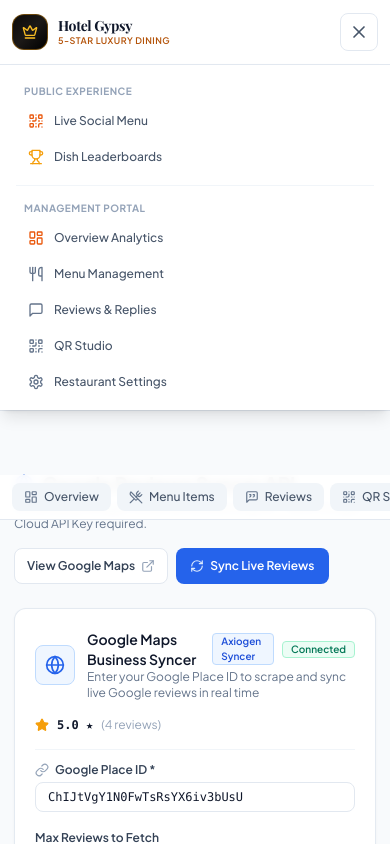
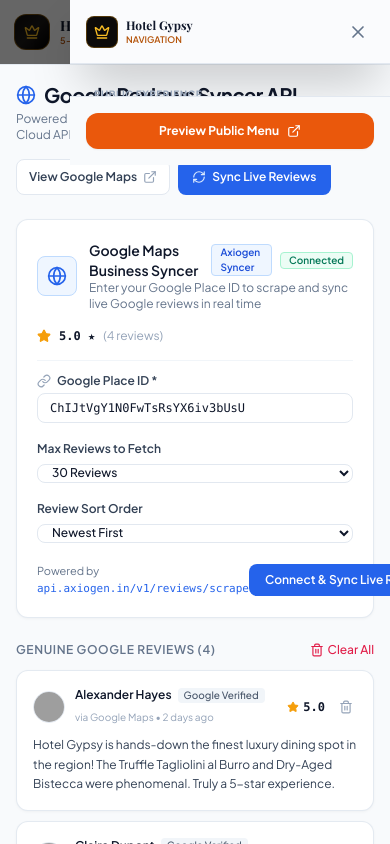
Before and after one commit to axiogenai/menuverse, a Next.js app: page /dashboard/google-reviews in a window 390 px wide. Both pictures are taken after a click on the button 359 px from the left and 32 px from the top of the page. Shown: the top 844 px of the page. Built offline with nearby package versions, Linux system fonts and the light colour scheme; grey boxes are pictures that could not be loaded.

Commit message:
fix(mobile): use fixed slide-over drawer overlay, remove duplicate nav, and strictly sort latest reviews at top

```diff
--- a/src/app/dashboard/layout.tsx
+++ b/src/app/dashboard/layout.tsx
@@ -1,6 +1,5 @@
 import React from "react";
 import { DashboardSidebar } from "@/components/dashboard/Sidebar";
-import { MobileDashboardNav } from "@/components/dashboard/MobileDashboardNav";
 
 export default function DashboardLayout({
   children,
@@ -11,8 +10,7 @@
     <div className="flex min-h-screen bg-slate-50 text-slate-900">
       <DashboardSidebar />
       <div className="flex-1 flex flex-col overflow-x-hidden min-w-0">
-        <MobileDashboardNav />
-        <main className="flex-1 p-3.5 sm:p-6 lg:p-8 max-w-7xl w-full mx-auto space-y-6">
+        <main className="flex-1 p-4 sm:p-6 lg:p-8 max-w-7xl w-full mx-auto space-y-6">
           {children}
         </main>
       </div>
--- a/src/components/dashboard/MobileDashboardNav.tsx
+++ /dev/null
@@ -1,55 +0,0 @@
-"use client";
-
-import React from "react";
-import Link from "next/link";
-import { usePathname } from "next/navigation";
-import {
-  LayoutDashboard,
-  UtensilsCrossed,
-  MessageSquareQuote,
-  QrCode,
-  Globe,
-  Cpu,
-  Users,
-  Settings
-} from "lucide-react";
-import { cn } from "@/lib/utils";
-
-export function MobileDashboardNav() {
-  const pathname = usePathname();
-
-  const navItems = [
-    { name: "Overview", href: "/dashboard", icon: LayoutDashboard },
-    { name: "Menu Items", href: "/dashboard/menu", icon: UtensilsCrossed },
-    { name: "Reviews", href: "/dashboard/reviews", icon: MessageSquareQuote },
-    { name: "QR Studio", href: "/dashboard/qr-code", icon: QrCode },
-    { name: "Google Sync", href: "/dashboard/google-reviews", icon: Globe },
-    { name: "AI Insights", href: "/dashboard/ai-insights", icon: Cpu },
-    { name: "Staff", href: "/dashboard/staff", icon: Users },
-    { name: "Settings", href: "/dashboard/settings", icon: Settings },
-  ];
-
-  return (
-    <div className="md:hidden sticky top-16 z-30 bg-white/95 backdrop-blur-sm border-b border-slate-200 px-3 py-2 flex items-center gap-1.5 overflow-x-auto scrollbar-none select-none">
-      {navItems.map((item) => {
-        const Icon = item.icon;
-        const isActive = pathname === item.href;
-        return (
-          <Link
-            key={item.href}
-            href={item.href}
-            className={cn(
-              "flex items-center gap-1.5 px-3 py-1.5 rounded-lg text-xs whitespace-nowrap transition-colors shrink-0",
-              isActive
-                ? "bg-slate-900 text-white font-semibold shadow-xs"
-                : "bg-slate-100 text-slate-600 hover:bg-slate-200 hover:text-slate-900 font-medium"
-            )}
-          >
-            <Icon className={cn("w-3.5 h-3.5", isActive ? "text-orange-400" : "text-slate-500")} />
-            <span>{item.name}</span>
-          </Link>
-        );
-      })}
-    </div>
-  );
-}
--- a/src/components/shared/Navbar.tsx
+++ b/src/components/shared/Navbar.tsx
@@ -5,17 +5,19 @@
 import { usePathname } from "next/navigation";
 import {
   QrCode,
-  Utensils,
+  UtensilsCrossed,
   LayoutDashboard,
   Trophy,
   ExternalLink,
   Menu,
   X,
-  Store,
-  Sparkles,
-  MessageSquare,
+  MessageSquareQuote,
   Settings,
-  Crown
+  Crown,
+  Globe,
+  Cpu,
+  Users,
+  ChevronRight
 } from "lucide-react";
 import { cn } from "@/lib/utils";
 import { menuVerseStore } from "@/lib/seed-data";
@@ -41,13 +43,36 @@
     setMobileMenuOpen(false);
   }, [pathname]);
 
+  // Lock body scroll when mobile menu is open
+  useEffect(() => {
+    if (mobileMenuOpen) {
+      document.body.style.overflow = "hidden";
+    } else {
+      document.body.style.overflow = "";
+    }
+    return () => {
+      document.body.style.overflow = "";
+    };
+  }, [mobileMenuOpen]);
+
   const isPublicMenu = pathname.startsWith("/r/");
   const isDashboard = pathname.startsWith("/dashboard");
-  const venueSlug = restaurant?.slug || "gusto-trattoria";
+  const venueSlug = restaurant?.slug || "hotel-gypsy";
+
+  const managementNav = [
+    { name: "Overview Analytics", href: "/dashboard", icon: LayoutDashboard },
+    { name: "Menu Studio & Dishes", href: "/dashboard/menu", icon: UtensilsCrossed },
+    { name: "Reviews & Replies", href: "/dashboard/reviews", icon: MessageSquareQuote },
+    { name: "Branded QR Studio", href: "/dashboard/qr-code", icon: QrCode },
+    { name: "Google Reviews Sync", href: "/dashboard/google-reviews", icon: Globe },
+    { name: "AI Sentiment Insights", href: "/dashboard/ai-insights", icon: Cpu },
+    { name: "Staff & Permissions", href: "/dashboard/staff", icon: Users },
+    { name: "Restaurant Settings", href: "/dashboard/settings", icon: Settings },
+  ];
 
   return (
-    <header className="sticky top-0 z-50 w-full border-b border-slate-200 bg-white/95 backdrop-blur-sm">
-      <div className="w-full max-w-7xl mx-auto flex h-16 items-center justify-between px-3 sm:px-6 lg:px-8">
+    <header className="sticky top-0 z-40 w-full border-b border-slate-200/90 bg-white/95 backdrop-blur-md">
+      <div className="w-full max-w-7xl mx-auto flex h-16 items-center justify-between px-3.5 sm:px-6 lg:px-8">
         {/* Brand - Hotel Gypsy */}
         <Link href={`/r/${venueSlug}`} className="flex items-center gap-2.5 group">
           <div className="flex h-9 w-9 items-center justify-center rounded-xl bg-gradient-to-br from-stone-950 via-stone-900 to-black text-amber-300 border border-amber-500/40 shadow-xs group-hover:border-amber-400 transition-all">
@@ -64,11 +89,11 @@
         </Link>
 
         {/* Desktop Center Nav */}
-        <nav className="hidden md:flex items-center gap-1 bg-slate-100 p-1 rounded-lg border border-slate-200">
+        <nav className="hidden md:flex items-center gap-1 bg-slate-100 p-1 rounded-xl border border-slate-200">
           <Link
             href={`/r/${venueSlug}`}
             className={cn(
-              "flex items-center gap-1.5 px-3 py-1 rounded-md text-xs font-medium transition-colors",
+              "flex items-center gap-1.5 px-3 py-1.5 rounded-lg text-xs font-medium transition-colors",
               isPublicMenu && !pathname.includes("/leaderboards")
                 ? "bg-white text-slate-900 shadow-xs font-semibold"
                 : "text-slate-600 hover:text-slate-900 hover:bg-white/60"
@@ -80,7 +105,7 @@
           <Link
             href={`/r/${venueSlug}/leaderboards`}
             className={cn(
-              "flex items-center gap-1.5 px-3 py-1 rounded-md text-xs font-medium transition-colors",
+              "flex items-center gap-1.5 px-3 py-1.5 rounded-lg text-xs font-medium transition-colors",
               pathname.includes("/leaderboards")
                 ? "bg-white text-slate-900 shadow-xs font-semibold"
                 : "text-slate-600 hover:text-slate-900 hover:bg-white/60"
@@ -92,14 +117,14 @@
           <Link
             href="/dashboard"
             className={cn(
-              "flex items-center gap-1.5 px-3 py-1 rounded-md text-xs font-medium transition-colors",
+              "flex items-center gap-1.5 px-3 py-1.5 rounded-lg text-xs font-medium transition-colors",
               isDashboard
                 ? "bg-white text-slate-900 shadow-xs font-semibold"
                 : "text-slate-600 hover:text-slate-900 hover:bg-white/60"
             )}
           >
             <LayoutDashboard className="w-3.5 h-3.5 text-orange-600" />
-            <span>Dashboard</span>
+            <span>Owner Dashboard</span>
           </Link>
         </nav>
 
@@ -108,9 +133,9 @@
           {!isDashboard && (
             <Link
               href="/dashboard"
-              className="hidden sm:flex items-center gap-1.5 px-3 py-1.5 rounded-lg bg-slate-900 hover:bg-slate-800 text-white text-xs font-semibold shadow-xs transition-colors"
+              className="hidden sm:flex items-center gap-1.5 px-3.5 py-2 rounded-xl bg-slate-900 hover:bg-slate-800 text-white text-xs font-semibold shadow-xs transition-all active:scale-95"
             >
-              <LayoutDashboard className="w-3.5 h-3.5" />
+              <LayoutDashboard className="w-3.5 h-3.5 text-amber-300" />
               <span>Owner Portal</span>
             </Link>
           )}
@@ -119,111 +144,134 @@
           <button
             type="button"
             onClick={() => setMobileMenuOpen(!mobileMenuOpen)}
-            className="md:hidden p-2 rounded-lg text-slate-600 hover:text-slate-900 hover:bg-slate-100 transition-colors border border-slate-200"
+            className="md:hidden p-2 rounded-xl text-slate-700 hover:text-slate-900 hover:bg-slate-100 transition-colors border border-slate-200 shadow-2xs"
             aria-label="Toggle navigation menu"
           >
-            {mobileMenuOpen ? <X className="w-5 h-5" /> : <Menu className="w-5 h-5" />}
+            {mobileMenuOpen ? <X className="w-5 h-5 text-slate-900" /> : <Menu className="w-5 h-5 text-slate-800" />}
           </button>
         </div>
       </div>
 
-      {/* Mobile Drawer Dropdown */}
+      {/* Unified Mobile Slide-Over Overlay */}
       {mobileMenuOpen && (
-        <div className="md:hidden border-t border-slate-200 bg-white px-4 py-3 space-y-3 shadow-lg animate-in slide-in-from-top-2 duration-150">
-          <div className="space-y-1">
+        <div className="fixed inset-0 z-50 md:hidden animate-in fade-in duration-200">
+          {/* Backdrop */}
+          <div
+            className="fixed inset-0 bg-black/60 backdrop-blur-xs transition-opacity"
+            onClick={() => setMobileMenuOpen(false)}
+          />
+
+          {/* Drawer Content Panel */}
+          <div className="fixed inset-y-0 right-0 max-w-xs w-full bg-white shadow-2xl flex flex-col z-50 animate-in slide-in-from-right duration-250">
+            {/* Drawer Header */}
+            <div className="h-16 px-4 border-b border-slate-200 flex items-center justify-between shrink-0 bg-slate-50/70">
+              <div className="flex items-center gap-2">
+                <div className="flex h-8 w-8 items-center justify-center rounded-lg bg-stone-950 text-amber-400 border border-amber-500/30">
+                  <Crown className="w-4 h-4" />
+                </div>
+                <div className="flex flex-col text-left">
+                  <span className="font-serif text-xs font-bold text-slate-900">Hotel Gypsy</span>
+                  <span className="text-[9px] font-semibold text-amber-700 uppercase">Navigation</span>
+                </div>
+              </div>
+
+              <button
+                onClick={() => setMobileMenuOpen(false)}
+                className="p-1.5 rounded-lg text-slate-500 hover:text-slate-900 hover:bg-slate-200/60"
+              >
+                <X className="w-5 h-5" />
+              </button>
+            </div>
+
+            {/* Scrollable Navigation List */}
+            <div className="flex-1 overflow-y-auto p-4 space-y-5">
+              {/* Public Experience Links */}
+              <div className="space-y-1.5">
                 <span className="text-[10px] font-bold text-slate-400 uppercase tracking-wider px-2">
                   Public Experience
                 </span>
+                <div className="space-y-1">
                   <Link
                     href={`/r/${venueSlug}`}
+                    onClick={() => setMobileMenuOpen(false)}
                     className={cn(
-                "flex items-center gap-2.5 px-3 py-2 rounded-lg text-xs font-medium transition-colors",
+                      "flex items-center justify-between px-3 py-2.5 rounded-xl text-xs font-semibold transition-colors",
                       isPublicMenu && !pathname.includes("/leaderboards")
-                  ? "bg-slate-100 text-slate-950 font-semibold"
-                  : "text-slate-600 hover:bg-slate-50"
+                        ? "bg-orange-50 text-orange-950 border border-orange-200/70"
+                        : "text-slate-700 hover:bg-slate-50"
                     )}
                   >
+                    <div className="flex items-center gap-2.5">
                       <QrCode className="w-4 h-4 text-orange-600" />
                       <span>Live Social Menu</span>
+                    </div>
+                    <ChevronRight className="w-3.5 h-3.5 text-slate-400" />
                   </Link>
+
                   <Link
                     href={`/r/${venueSlug}/leaderboards`}
+                    onClick={() => setMobileMenuOpen(false)}
                     className={cn(
-                "flex items-center gap-2.5 px-3 py-2 rounded-lg text-xs font-medium transition-colors",
+                      "flex items-center justify-between px-3 py-2.5 rounded-xl text-xs font-semibold transition-colors",
                       pathname.includes("/leaderboards")
-                  ? "bg-slate-100 text-slate-950 font-semibold"
-                  : "text-slate-600 hover:bg-slate-50"
+                        ? "bg-amber-50 text-amber-950 border border-amber-200/70"
+                        : "text-slate-700 hover:bg-slate-50"
                     )}
                   >
+                    <div className="flex items-center gap-2.5">
                       <Trophy className="w-4 h-4 text-amber-500" />
                       <span>Dish Leaderboards</span>
+                    </div>
+                    <ChevronRight className="w-3.5 h-3.5 text-slate-400" />
                   </Link>
                 </div>
+              </div>
 
-          <div className="space-y-1 pt-2 border-t border-slate-100">
+              {/* Management Portal Links */}
+              <div className="space-y-1.5 pt-3 border-t border-slate-100">
                 <span className="text-[10px] font-bold text-slate-400 uppercase tracking-wider px-2">
-              Management Portal
+                  Management Studio
                 </span>
+                <div className="space-y-1">
+                  {managementNav.map((item) => {
+                    const Icon = item.icon;
+                    const isActive = pathname === item.href;
+                    return (
                       <Link
-              href="/dashboard"
+                        key={item.href}
+                        href={item.href}
+                        onClick={() => setMobileMenuOpen(false)}
                         className={cn(
-                "flex items-center gap-2.5 px-3 py-2 rounded-lg text-xs font-medium transition-colors",
-                pathname === "/dashboard"
-                  ? "bg-slate-100 text-slate-950 font-semibold"
-                  : "text-slate-600 hover:bg-slate-50"
+                          "flex items-center justify-between px-3 py-2 rounded-xl text-xs font-medium transition-colors",
+                          isActive
+                            ? "bg-slate-900 text-white font-semibold shadow-xs"
+                            : "text-slate-700 hover:bg-slate-100/80"
                         )}
                       >
-              <LayoutDashboard className="w-4 h-4 text-orange-600" />
-              <span>Overview Analytics</span>
+                        <div className="flex items-center gap-2.5">
+                          <Icon className={cn("w-4 h-4", isActive ? "text-orange-400" : "text-slate-500")} />
+                          <span>{item.name}</span>
+                        </div>
+                        {isActive && <div className="w-1.5 h-1.5 rounded-full bg-orange-400" />}
                       </Link>
+                    );
+                  })}
+                </div>
+              </div>
+            </div>
+
+            {/* Bottom Quick Switch Action */}
+            <div className="p-4 border-t border-slate-200 bg-slate-50">
               <Link
-              href="/dashboard/menu"
-              className={cn(
-                "flex items-center gap-2.5 px-3 py-2 rounded-lg text-xs font-medium transition-colors",
-                pathname === "/dashboard/menu"
-                  ? "bg-slate-100 text-slate-950 font-semibold"
-                  : "text-slate-600 hover:bg-slate-50"
-              )}
+                href={`/r/${venueSlug}`}
+                target="_blank"
+                onClick={() => setMobileMenuOpen(false)}
+                className="w-full py-2.5 px-3 rounded-xl bg-orange-600 hover:bg-orange-500 text-white text-xs font-bold flex items-center justify-center gap-2 shadow-sm transition-all active:scale-95"
               >
-              <Utensils className="w-4 h-4 text-slate-500" />
-              <span>Menu Management</span>
+                <span>Preview Public Menu</span>
+                <ExternalLink className="w-3.5 h-3.5" />
               </Link>
-            <Link
-              href="/dashboard/reviews"
-              className={cn(
-                "flex items-center gap-2.5 px-3 py-2 rounded-lg text-xs font-medium transition-colors",
-                pathname === "/dashboard/reviews"
-                  ? "bg-slate-100 text-slate-950 font-semibold"
-                  : "text-slate-600 hover:bg-slate-50"
-              )}
-            >
-              <MessageSquare className="w-4 h-4 text-slate-500" />
-              <span>Reviews & Replies</span>
-            </Link>
-            <Link
-              href="/dashboard/qr-code"
-              className={cn(
-                "flex items-center gap-2.5 px-3 py-2 rounded-lg text-xs font-medium transition-colors",
-                pathname === "/dashboard/qr-code"
-                  ? "bg-slate-100 text-slate-950 font-semibold"
-                  : "text-slate-600 hover:bg-slate-50"
-              )}
-            >
-              <QrCode className="w-4 h-4 text-slate-500" />
-              <span>QR Studio</span>
-            </Link>
-            <Link
-              href="/dashboard/settings"
-              className={cn(
-                "flex items-center gap-2.5 px-3 py-2 rounded-lg text-xs font-medium transition-colors",
-                pathname === "/dashboard/settings"
-                  ? "bg-slate-100 text-slate-950 font-semibold"
-                  : "text-slate-600 hover:bg-slate-50"
-              )}
-            >
-              <Settings className="w-4 h-4 text-slate-500" />
-              <span>Restaurant Settings</span>
-            </Link>
+            </div>
           </div>
         </div>
       )}
```
Also changed, not shown: src/components/public/GoogleReviewsSection.tsx (+110 -56 lines). Lines whose indentation alone changed are shown as unchanged.
